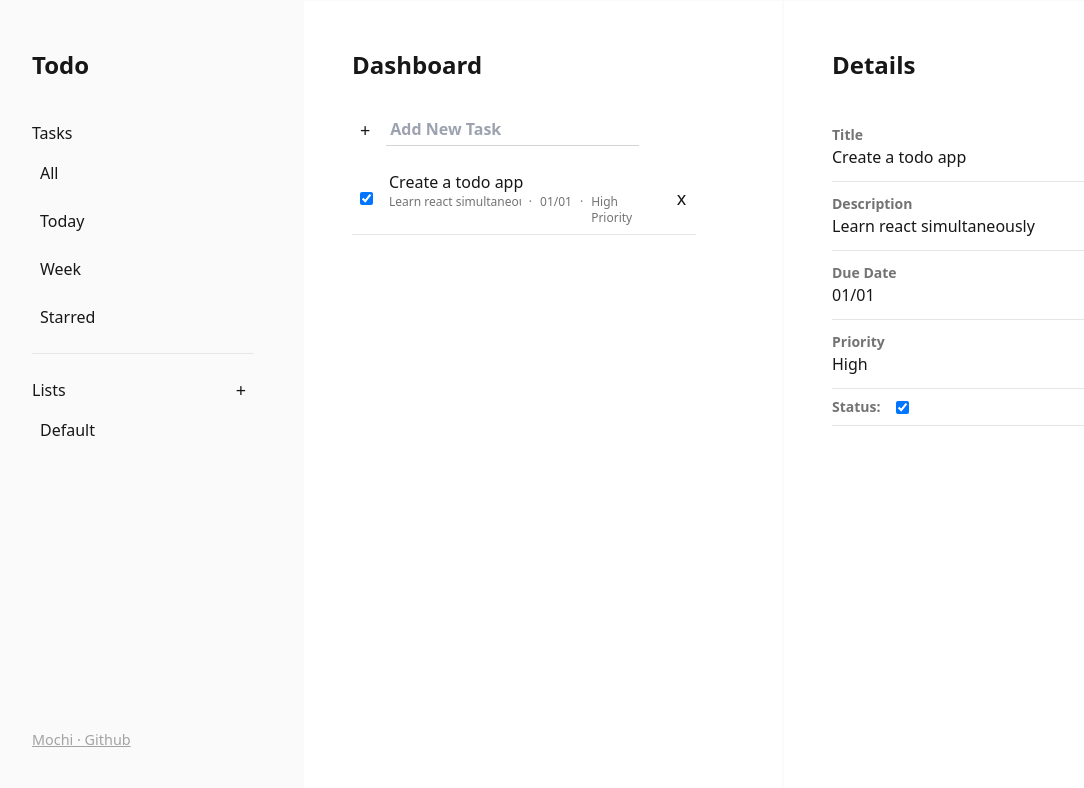
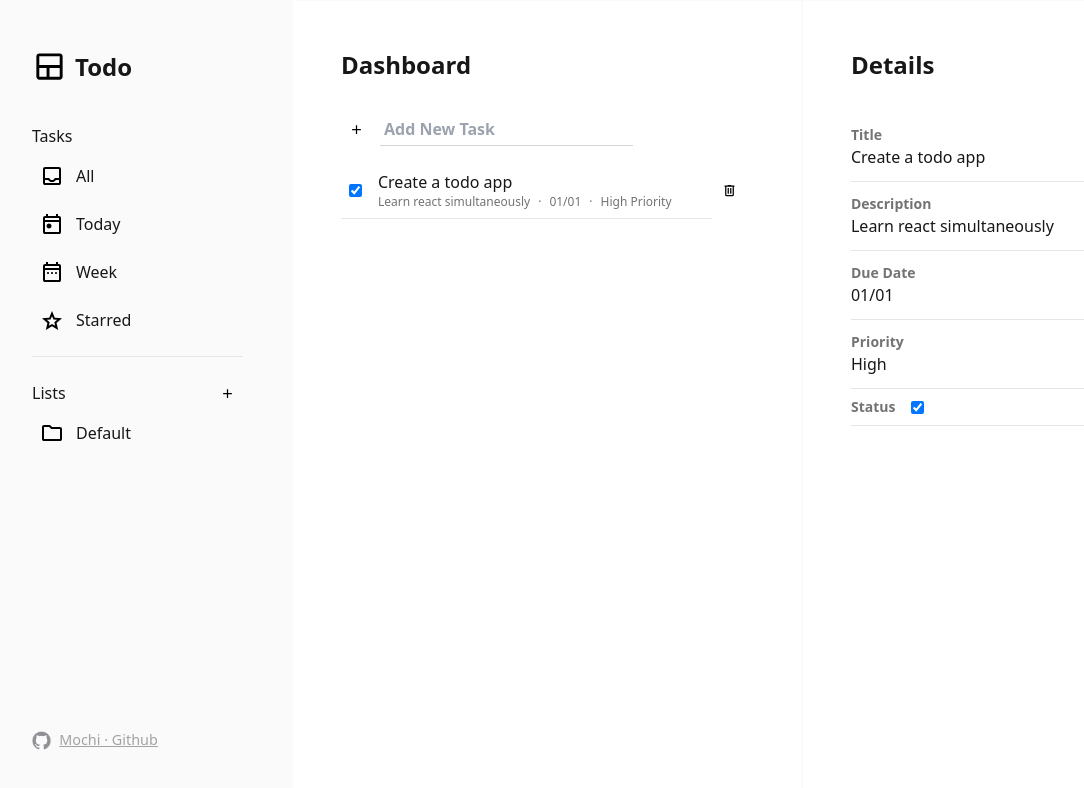
Before and after one commit to lim-joseph/todo-app, a React (Vite) app: page / in a window 1280 px wide. Shown: the top 788 px of the page, without its empty margins (17-1101 px from the left). Built offline with nearby package versions, Linux system fonts and the light colour scheme.

Commit message:
Add svg icons & fix non-uniform todo entries on smaller viewports

```diff
--- a/src/components/Details.jsx
+++ b/src/components/Details.jsx
@@ -36,7 +36,7 @@ export default function Details({ todo }) {
 						htmlFor="status"
 						className="font-semibold text-sm text-neutral-500"
 					>
-						Status:
+						Status
 					</label>
 					<input
 						id="status"
--- a/src/components/Menu.jsx
+++ b/src/components/Menu.jsx
@@ -1,24 +1,81 @@
 import "../style.css";
+import GithubIcon from "../assets/icons/github-mark.png";
 
 export default function Menu() {
 	const buttonNames = ["All", "Today", "Week", "Starred"];
 
 	return (
 		<aside className="flex flex-col gap-[1rem] bg-neutral-50 w-[20rem] p-[3rem] border border-neutral-50">
-			<h1 className="text-2xl font-bold">Todo</h1>
+			<div className="flex items-center gap-[0.5rem]">
+				<svg
+					xmlns="http://www.w3.org/2000/svg"
+					height="35"
+					viewBox="0 -960 960 960"
+					width="35"
+				>
+					<path d="M200-120q-33 0-56.5-23.5T120-200v-560q0-33 23.5-56.5T200-840h560q33 0 56.5 23.5T840-760v560q0 33-23.5 56.5T760-120H200Zm200-80v-240H200v240h200Zm80 0h280v-240H480v240ZM200-520h560v-240H200v240Z" />
+				</svg>
+				<h1 className="text-2xl font-bold">Todo</h1>
+			</div>
 			<nav className="flex flex-col flex-1">
 				<section className="my-[1rem]">
 					<h3 className="font-medium py-[0.5rem]">Tasks</h3>
 					<ul className="flex flex-col gap-[0.5rem]">
-						{buttonNames.map((name, index) => {
-							return (
-								<li key={index}>
-									<button className="p-[0.5rem] font-medium hover:bg-neutral-100 text-left w-full active:bg-neutral-200">
-										{name}
-									</button>
-								</li>
-							);
-						})}
+						<li>
+							<button className="flex items-center gap-[0.75rem] p-[0.5rem] font-medium hover:bg-neutral-100 text-left w-full active:bg-neutral-200">
+								<svg
+									xmlns="http://www.w3.org/2000/svg"
+									height="24"
+									viewBox="0 -960 960 960"
+									width="24"
+								>
+									<path d="M200-120q-33 0-56.5-23.5T120-200v-560q0-33 23.5-56.5T200-840h560q33 0 56.5 23.5T840-760v560q0 33-23.5 56.5T760-120H200Zm0-80h560v-120H640q-30 38-71.5 59T480-240q-47 0-88.5-21T320-320H200v120Zm280-120q38 0 69-22t43-58h168v-360H200v360h168q12 36 43 58t69 22ZM200-200h560-560Z" />
+								</svg>
+								All
+							</button>
+						</li>
+
+						<li>
+							<button className="flex items-center gap-[0.75rem] p-[0.5rem] font-medium hover:bg-neutral-100 text-left w-full active:bg-neutral-200">
+								<svg
+									xmlns="http://www.w3.org/2000/svg"
+									height="24"
+									viewBox="0 -960 960 960"
+									width="24"
+								>
+									<path d="M360-300q-42 0-71-29t-29-71q0-42 29-71t71-29q42 0 71 29t29 71q0 42-29 71t-71 29ZM200-80q-33 0-56.5-23.5T120-160v-560q0-33 23.5-56.5T200-800h40v-80h80v80h320v-80h80v80h40q33 0 56.5 23.5T840-720v560q0 33-23.5 56.5T760-80H200Zm0-80h560v-400H200v400Zm0-480h560v-80H200v80Zm0 0v-80 80Z" />
+								</svg>
+								Today
+							</button>
+						</li>
+
+						<li>
+							<button className="flex items-center gap-[0.75rem] p-[0.5rem] font-medium hover:bg-neutral-100 text-left w-full active:bg-neutral-200">
+								<svg
+									xmlns="http://www.w3.org/2000/svg"
+									height="24"
+									viewBox="0 -960 960 960"
+									width="24"
+								>
+									<path d="M320-400q-17 0-28.5-11.5T280-440q0-17 11.5-28.5T320-480q17 0 28.5 11.5T360-440q0 17-11.5 28.5T320-400Zm160 0q-17 0-28.5-11.5T440-440q0-17 11.5-28.5T480-480q17 0 28.5 11.5T520-440q0 17-11.5 28.5T480-400Zm160 0q-17 0-28.5-11.5T600-440q0-17 11.5-28.5T640-480q17 0 28.5 11.5T680-440q0 17-11.5 28.5T640-400ZM200-80q-33 0-56.5-23.5T120-160v-560q0-33 23.5-56.5T200-800h40v-80h80v80h320v-80h80v80h40q33 0 56.5 23.5T840-720v560q0 33-23.5 56.5T760-80H200Zm0-80h560v-400H200v400Zm0-480h560v-80H200v80Zm0 0v-80 80Z" />
+								</svg>
+								Week
+							</button>
+						</li>
+
+						<li>
+							<button className="flex items-center gap-[0.75rem] p-[0.5rem] font-medium hover:bg-neutral-100 text-left w-full active:bg-neutral-200">
+								<svg
+									xmlns="http://www.w3.org/2000/svg"
+									height="24"
+									viewBox="0 -960 960 960"
+									width="24"
+								>
+									<path d="m354-247 126-76 126 77-33-144 111-96-146-13-58-136-58 135-146 13 111 97-33 143ZM233-80l65-281L80-550l288-25 112-265 112 265 288 25-218 189 65 281-247-149L233-80Zm247-350Z" />
+								</svg>
+								Starred
+							</button>
+						</li>
 					</ul>
 				</section>
 				<hr />
@@ -26,25 +83,46 @@ export default function Menu() {
 				<section className="my-[1rem]">
 					<header className="flex justify-between items-center">
 						<h3 className="font-medium py-[0.5rem]">Lists</h3>
-						<button className="text-lg hover:bg-neutral-100 p-[0.1rem] px-[0.5rem] active:bg-neutral-200">
-							+
+						<button className="text-lg hover:bg-neutral-100 p-[0.5rem] active:bg-neutral-200">
+							<svg
+								xmlns="http://www.w3.org/2000/svg"
+								height="15"
+								viewBox="0 -960 960 960"
+								width="15"
+							>
+								<path d="M440-440H200v-80h240v-240h80v240h240v80H520v240h-80v-240Z" />
+							</svg>
 						</button>
 					</header>
-					<ul className="flex flex-col gap-[0.5rem]">
-						<li>
-							<button className="p-[0.5rem] font-medium hover:bg-neutral-100 text-left w-full active:bg-neutral-200">
+
+					<ul>
+						<li className="flex flex-col gap-[0.5rem] items-center">
+							<button className="flex items-center gap-[0.75rem] p-[0.5rem] font-medium hover:bg-neutral-100 text-left w-full active:bg-neutral-200">
+								<svg
+									xmlns="http://www.w3.org/2000/svg"
+									height="24"
+									viewBox="0 -960 960 960"
+									width="24"
+								>
+									<path d="M160-160q-33 0-56.5-23.5T80-240v-480q0-33 23.5-56.5T160-800h240l80 80h320q33 0 56.5 23.5T880-640v400q0 33-23.5 56.5T800-160H160Zm0-80h640v-400H447l-80-80H160v480Zm0 0v-480 480Z" />
+								</svg>
 								Default
 							</button>
 						</li>
 					</ul>
 				</section>
 
-				<footer className="flex gap-[0.5rem] mt-auto text-left">
+				<footer className="mt-auto">
 					<a
 						target="#"
 						href="https://github.com/Mocchu/todo-app"
-						className="underline text-[0.9rem] text-neutral-400"
+						className="flex items-center  underline gap-[0.5rem] text-[0.9rem] text-neutral-400"
 					>
+						<img
+							src={GithubIcon}
+							alt="Github Logo"
+							className="w-[1.2rem] opacity-50"
+						/>
 						Mochi &#183; Github
 					</a>
 				</footer>
--- a/src/components/NewTodoForm.jsx
+++ b/src/components/NewTodoForm.jsx
@@ -34,7 +34,14 @@ export default function NewTodoForm({ setTodos }) {
 				type="submit"
 				className="text-lg hover:bg-neutral-100 p-[0.1rem] px-[0.5rem] active:bg-neutral-200"
 			>
-				+
+				<svg
+					xmlns="http://www.w3.org/2000/svg"
+					height="15"
+					viewBox="0 -960 960 960"
+					width="15"
+				>
+					<path d="M440-440H200v-80h240v-240h80v240h240v80H520v240h-80v-240Z" />
+				</svg>
 			</button>
 			<input
 				type="text"
--- a/src/components/Todo.jsx
+++ b/src/components/Todo.jsx
@@ -15,20 +15,27 @@ export default function Todo(todo, toggleStatus, setDetails) {
 				checked={status}
 				onChange={(e) => toggleStatus(key, e.target.checked)}
 			/>
-			<div>
+			<div className="min-w-[20rem]">
 				<h3 className="self-center">{title}</h3>
 				<ul className="flex text-xs gap-[0.5rem] text-neutral-500">
 					<li className="overflow-hidden text-nowrap">
 						{description}
 					</li>
 					<li> &#183;</li>
-					<li>{dueDate}</li>
+					<li className="overflow-hidden text-nowrap">{dueDate}</li>
 					<li> &#183;</li>
-					<li>{`${priority} Priority`}</li>
+					<li className="overflow-hidden text-nowrap">{`${priority} Priority`}</li>
 				</ul>
 			</div>
-			<button className="ml-auto text-lg hover:bg-neutral-200 p-[0.1rem] px-[0.5rem] active:bg-neutral-200">
-				x
+			<button className="ml-auto hover:bg-neutral-200 p-[0.5rem] active:bg-neutral-200">
+				<svg
+					xmlns="http://www.w3.org/2000/svg"
+					height="15"
+					viewBox="0 -960 960 960"
+					width="15"
+				>
+					<path d="M280-120q-33 0-56.5-23.5T200-200v-520h-40v-80h200v-40h240v40h200v80h-40v520q0 33-23.5 56.5T680-120H280Zm400-600H280v520h400v-520ZM360-280h80v-360h-80v360Zm160 0h80v-360h-80v360ZM280-720v520-520Z" />
+				</svg>
 			</button>
 		</a>
 	);
```
Also changed, not shown: src/assets/icons/github-mark.png (added).
